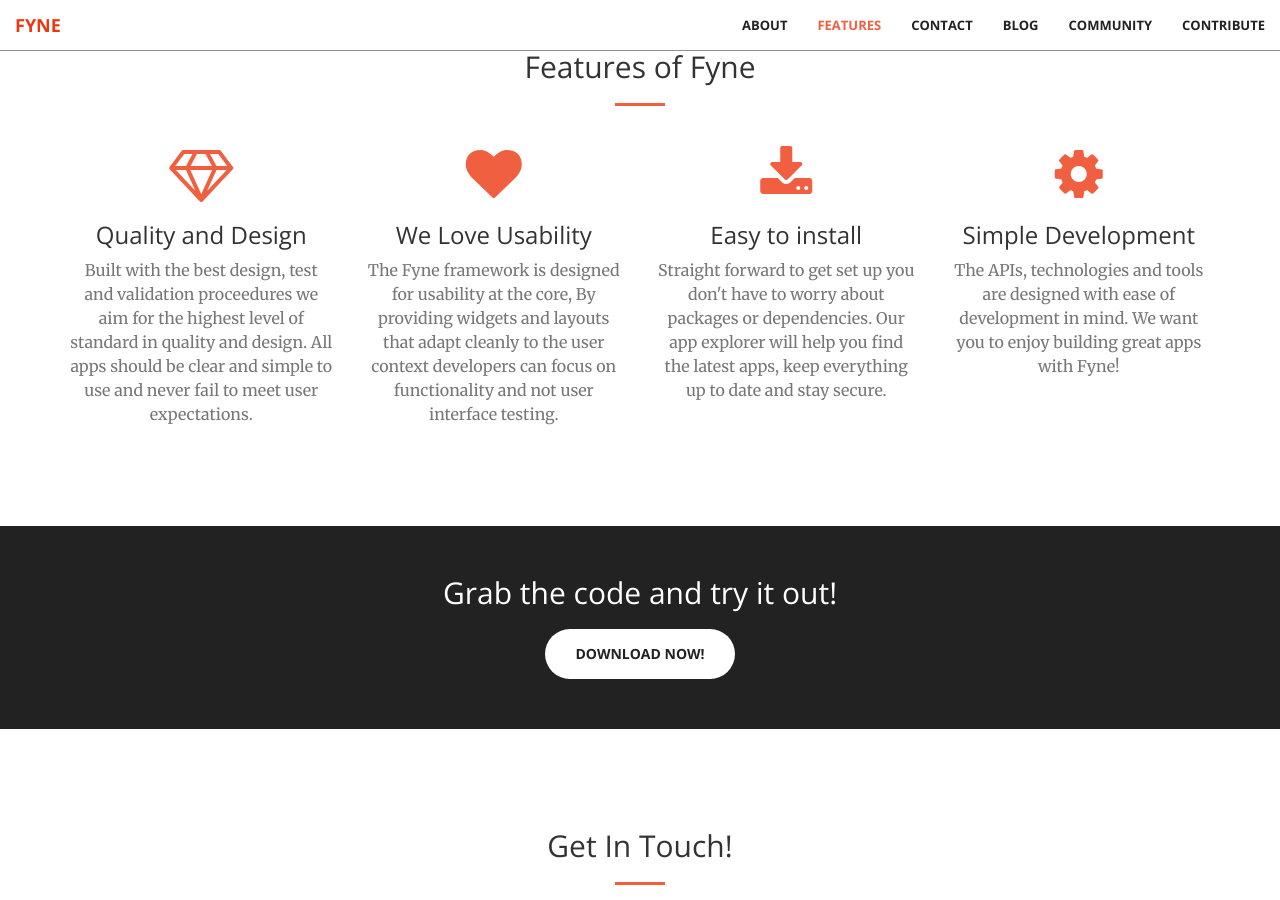
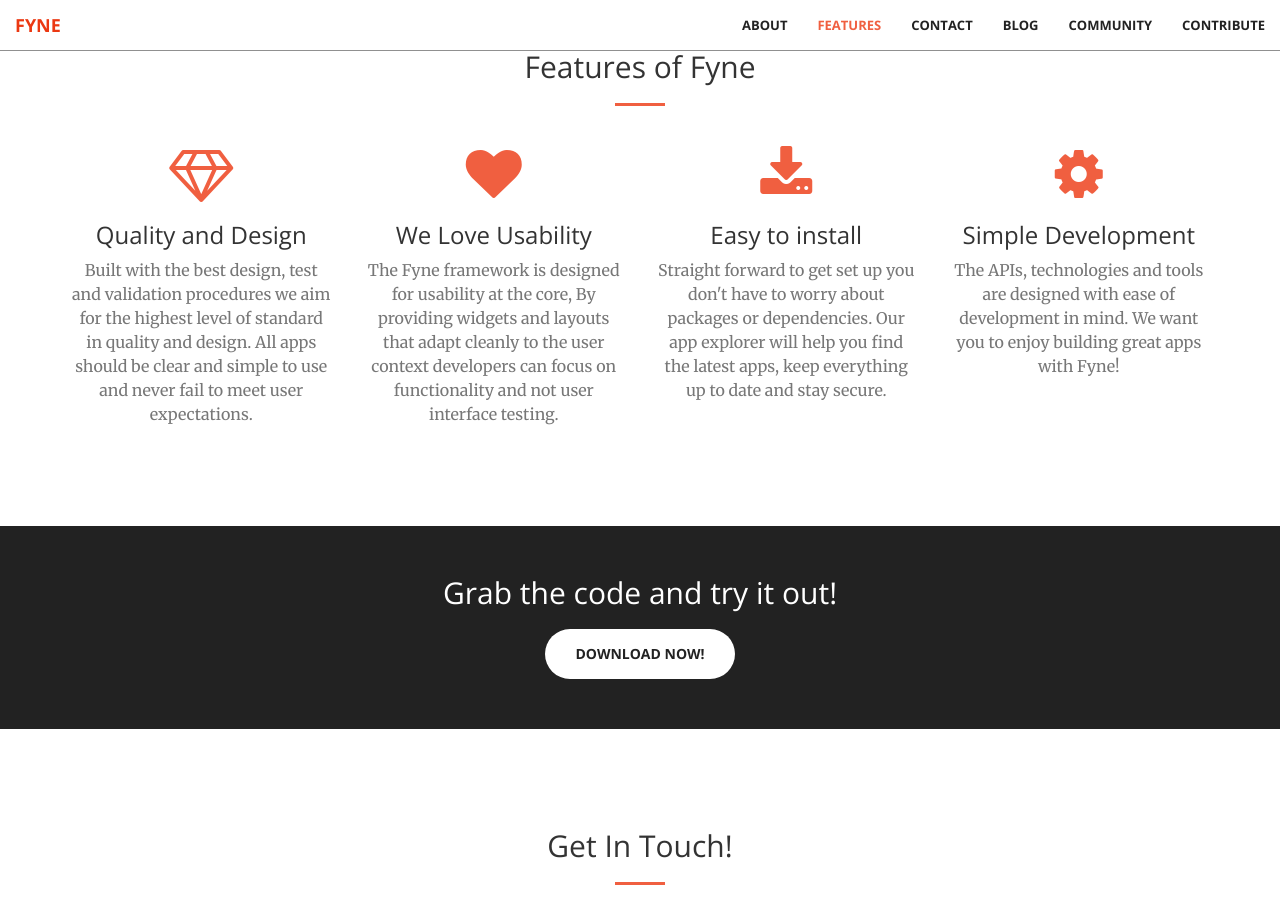
Before and after one commit to fyne-io/fyne-io.github.io, a Jekyll site: the page built from index.md, in a window 1280 px wide and 900 px high, scrolled down 1460 px. Built offline with Jekyll 4.4.1, drawn with Linux system fonts in a browser that asks for light colours.

Commit message:
Fix typo - Thanks Stewart!

```diff
--- a/_includes/features.html
+++ b/_includes/features.html
@@ -13,7 +13,7 @@
                 <div class="service-box">
                     <i class="fa fa-4x fa-diamond wow bounceIn text-primary"></i>
                     <h3>Quality and Design</h3>
-                    <p class="text-muted">Built with the best design, test and validation proceedures we aim for the highest level of standard in quality and design. All apps should be clear and simple to use and never fail to meet user expectations.</p>
+                    <p class="text-muted">Built with the best design, test and validation procedures we aim for the highest level of standard in quality and design. All apps should be clear and simple to use and never fail to meet user expectations.</p>
                 </div>
             </div>
             <div class="col-lg-3 col-md-6 text-center">
```
